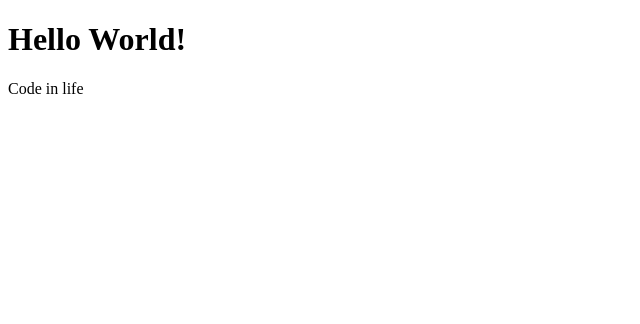
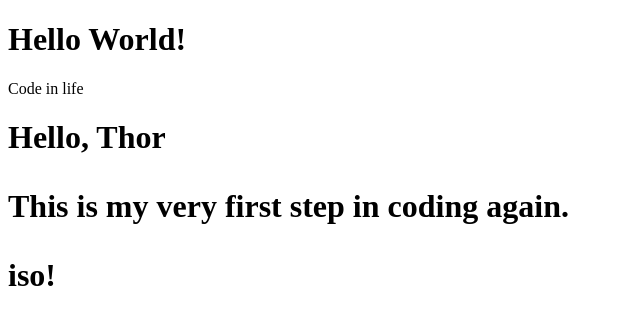
Before and after one commit to Thoriso1017/ndip-roadmap, a plain HTML site: page basic-html/index.html in a window 1280 px wide. Shown: the whole page, without its empty margins (0-640 px from the left). Drawn offline with Linux system fonts and the light colour scheme.

Commit message:
Update index.html

```diff
--- a/basic-html/index.html
+++ b/basic-html/index.html
@@ -8,5 +8,6 @@
     <body>
       <h1>Hello World!</h1>
       <p>Code in life</p>
+      <h1>Hello, Thor <p>This is my very first step in coding again.</p> <!-- Paragraph -->iso!</h1>
     </body>
 </html>
```
